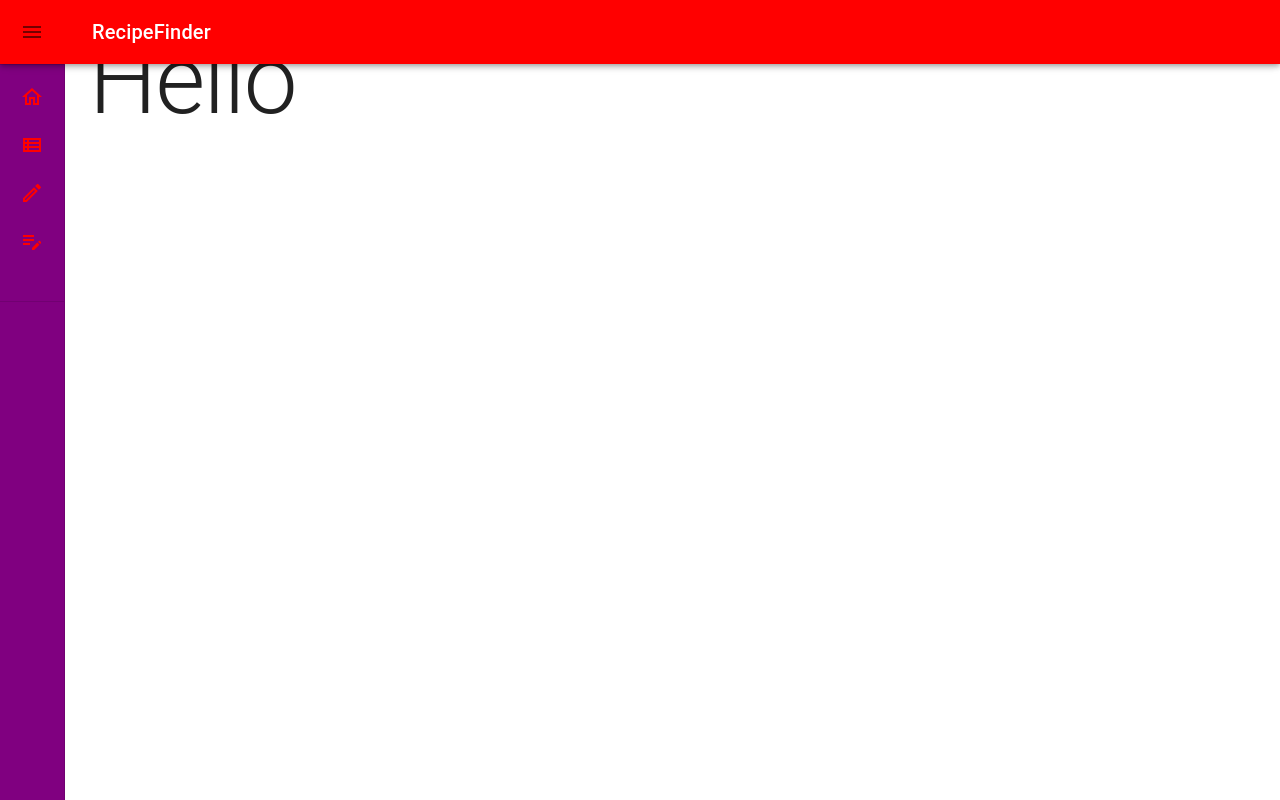
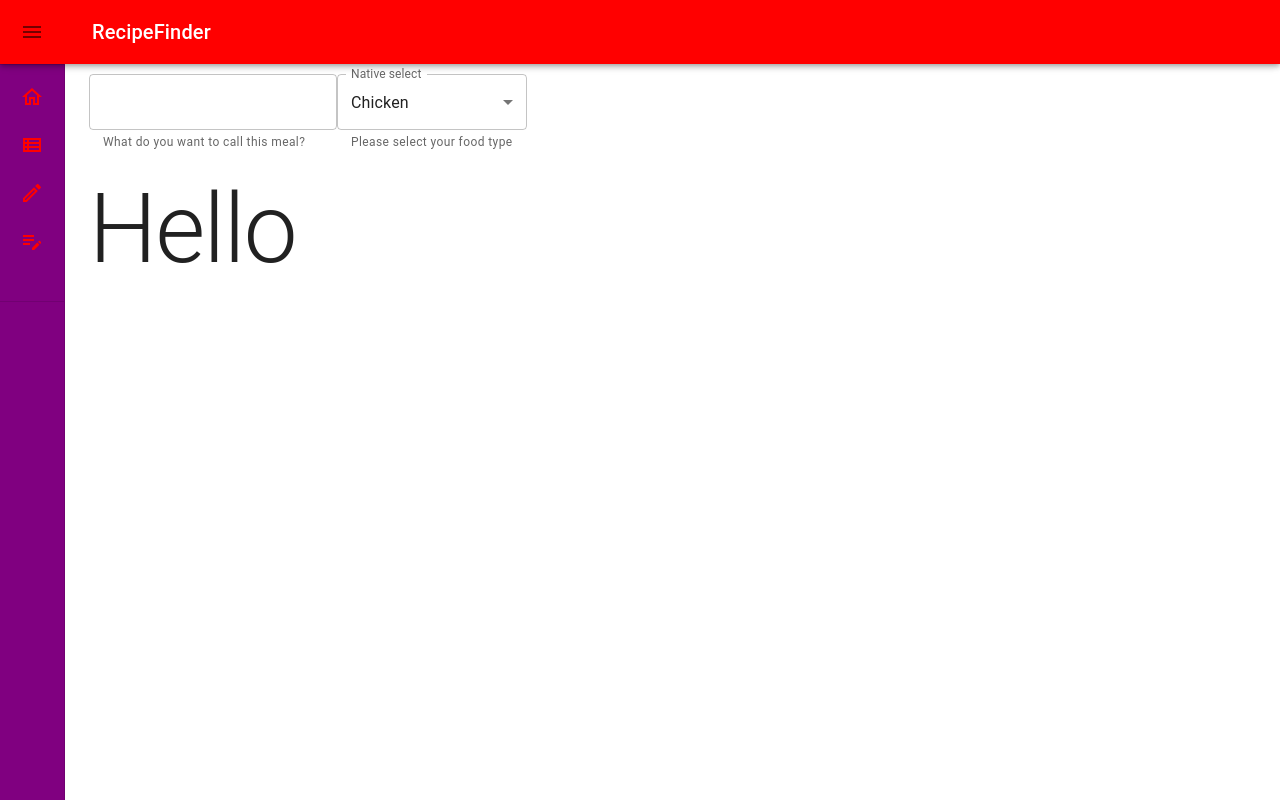
Before and after one commit to MidnightMicro/RecipeFinder, a React (Create React App) app: page /creator in a window 1280 px wide. Built offline with nearby package versions, Linux system fonts and the light colour scheme.

Commit message:
organized card

```diff
--- a/src/components/Creator.jsx
+++ b/src/components/Creator.jsx
@@ -1,6 +1,8 @@
 import React from "react";
-import { Box, Typography, useTheme } from "@mui/material";
+import { Box, Button, TextField, Typography, useTheme } from "@mui/material";
 import MiniDrawer from "./drawer";
+import SearchAppBar from "./NavBar";
+import { Form } from "react-router-dom";
 
 const drawerWidth = 240;
 
@@ -16,26 +18,81 @@ function RecipeCreator() {
     setOpen(false);
   };
 
+  const foodTypes = [
+    {
+      value:'Chicken'
+    },
+    {
+      value:'Beef'
+    },
+    {
+      value:'Seafood'
+    },
+    {
+      value:'Salads'
+    },
+    {
+      value:'Vegetarian'
+    }
+
+  ]
+
   return (
     <div>
-      <MiniDrawer open={open} handleDrawerOpen={handleDrawerOpen} handleDrawerClose={handleDrawerClose} />
+      {/* passes values in to make it move the content */}
+      <MiniDrawer
+        open={open}
+        handleDrawerOpen={handleDrawerOpen}
+        handleDrawerClose={handleDrawerClose}
+      />
+      {/*added transition to push data when the drawer is open vs closed */}
       <Box
         component="main"
         sx={{
           flexGrow: 1,
           p: 3,
+          marginTop: "50px",
           transition: (theme) =>
             theme.transitions.create("margin", {
               easing: theme.transitions.easing.sharp,
               duration: theme.transitions.duration.leavingScreen,
             }),
-          marginLeft: open ? `${drawerWidth}px` : `calc(${theme.spacing(7)} + 1px)`,
+          marginLeft: open
+            ? `${drawerWidth}px`
+            : `calc(${theme.spacing(7)} + 1px)`,
           [theme.breakpoints.up("sm")]: {
-            marginLeft: open ? `${drawerWidth}px` : `calc(${theme.spacing(8)} + 1px)`,
+            marginLeft: open
+              ? `${drawerWidth}px`
+              : `calc(${theme.spacing(8)} + 1px)`,
           },
         }}
       >
-        <Typography variant="h1">
+        <Box component="form">
+          <div>
+            <TextField
+            id="outlined-basic"
+            helperText="What do you want to call this meal?">
+               Meal Name
+               </TextField>
+            <TextField
+            id="outlined-select-currency-native"
+            select
+            label="Native select"
+            defaultValue="Chicken"
+            SelectProps={{
+              native: true,
+            }}
+            helperText="Please select your food type"
+            >
+              {foodTypes.map((option) =>
+              <option key={option.value} value={option.value}>{option.value}</option>)}
+            </TextField>
+            <Button>
+
+            </Button>
+          </div>
+        </Box>
+        <Typography variant="h1" sx={{ marginTop: "20px" }}>
           Hello
         </Typography>
       </Box>
--- a/src/components/Recipes.js
+++ b/src/components/Recipes.js
@@ -1,6 +1,7 @@
 import { Link } from "react-router-dom";
 import React, { useState, useEffect } from "react";
 import SearchAppBar from "./NavBar.js";
+import MiniDrawer from "./drawer.js";
 import ResponsiveDrawer from "./drawer.js";
 import {
   Accordion,
@@ -28,6 +29,7 @@ import {
   DialogTitle,
   DialogContent,
   Dialog,
+  Tooltip,
 } from "@mui/material";
 import RecipeReviewCard from "./CardRecipe.js";
 import CustomizedDialogs from "./CardInfo.js";
@@ -48,6 +50,7 @@ import TO from "./Photos/TO.jpg";
 import PSS from "./Photos/PSS.jpg";
 import TSF from "./Photos/TSF.jpg";
 import { useTheme } from "@mui/material";
+import { useRef } from "react";
 
 const recipes = [
   {
@@ -160,6 +163,7 @@ function Recipes() {
   const [selectedRecipe, setSelectedRecipe] = useState(null);
   const [mealId,setMealId] = useState([]);
   const theme = useTheme();
+  const divRef = useRef(null);
 
   const [searchQuery, setSearchQuery] = useState(
     localStorage.getItem("searchQuery") || "Chicken"
@@ -272,10 +276,17 @@ function Recipes() {
     return shuffledArray;
 }
 
-
+const windowScroll = () =>{
+  divRef.current.scrollTo({
+    top:0,
+    behavior:"smooth"
+    })
+  console.log("whomp")
+};
 
     const randomButton = () => {
     console.log(filteredRecipes)
+    console.log('pressed')
     const shuffledRecipes = shuffle(filteredRecipes);
     setFilteredRecipes(shuffledRecipes);
     }
@@ -293,6 +304,7 @@ function Recipes() {
 
   // const randomElement = recipes[Math.floor(Math.random() * recipes.length)];
   function randomSearch () {
+
     fetch(`https://www.themealdb.com/api/json/v1/1/random.php`)
       .then((response) => {
         if (!response.ok) {
@@ -316,13 +328,27 @@ function Recipes() {
   const label = { inputProps: { "aria-label": "Switch demo" } };
   const drawerWidth = 240;
 
+  const combineIngredientsWithMeasurements = (recipe) => {
+    const combined = [];
+    for (let i = 1; i <= 20; i++) {
+      const ingredientKey = `strIngredient${i}`;
+      const measureKey = `strMeasure${i}`;
+      if (recipe[ingredientKey] && recipe[measureKey]) {
+        combined.push(`${recipe[measureKey]} ${recipe[ingredientKey]}`);
+      } else if (recipe[ingredientKey]) {
+        combined.push(recipe[ingredientKey]);
+      }
+    }
+    return combined;
+  };
+
 
   return (
     <div>
       <Box style={{
         backgroundImage:
             'url("https://static.vecteezy.com/system/resources/previews/037/349/588/non_2x/ai-generated-wood-background-with-chalkboard-and-lemon-free-photo.jpg")',
-        marginTop:'50px',
+
         backgroundSize: "cover",
         backgroundRepeat:"no-repeat",
         height:'100vh',
@@ -330,11 +356,12 @@ function Recipes() {
         overflow:"auto",
       }}>
 
-      <ResponsiveDrawer open={open} handleDrawerOpen={handleDrawerOpen} handleDrawerClose={handleDrawerClose}/>
+      <MiniDrawer open={open} handleDrawerOpen={handleDrawerOpen} handleDrawerClose={handleDrawerClose}/>
       {/* <SearchAppBar /> */}
       <Box
 component="main"
 sx={{
+  marginTop:'auto',
   flexGrow: 1,
   p: 3,
   transition: (theme) =>
@@ -349,14 +376,18 @@ sx={{
 }}
     >
 
-      <Box>
+      <Box position='relative'>
         <Grid
           container
+          /* The above code is a comment in JavaScript. It is not performing any specific action in the
+          code, but it is used to provide information or explanations about the code for developers
+          who read it. In this case, the comment mentions "position" and " */
+
           columns={12}
           direction="row"
           justifyContent="center"
           alignItems="center"
-          sx={{ margin: "0 auto" }}
+          sx={{ marginTop: "10px", position:'sticky', top:5, zIndex:2 }}
         >
           <Switch
             {...label}
@@ -368,7 +399,7 @@ sx={{
             container
             xs={6}
             sx={{
-              marginTop: 4,
+              marginTop: 8,
               marginBottom: 5,
               backgroundColor: "rgba(0, 24, 0, 0.67)",
               border: 1,
@@ -429,6 +460,7 @@ sx={{
                 <Grid item></Grid>
                 <Button onClick={randomSearch}>Random</Button>
                 <Button onClick={randomButton}>Randomize</Button>
+
               </form>
             </Grid>
           </Grid>
@@ -436,17 +468,19 @@ sx={{
         <Grid
           container
           spacing={4}
+          position='relative'
           sx={{
             display: "flex",
             alignItems: "center",
             justifyContent: "center",
             overflow:'auto',
-            height:'100vh',
+            // height:'100vh',
           }}
+
         >
             {filteredRecipes && filteredRecipes.length > 0 ? (
         filteredRecipes.map((item) => (
-          <Grid item key={item.id}>
+          <Grid item key={item.id} ref={divRef}>
             <Paper>
               <Card sx={{ maxWidth: 1000, maxHeight: 1000 }}>
                 <CardHeader
@@ -458,6 +492,7 @@ sx={{
                   title={item.strMeal}
                   subheader={item.strCategory}
                 />
+
                 <CardMedia
                   component="img"
                   height="500"
@@ -473,9 +508,28 @@ sx={{
             </Paper>
 
             {selectedRecipe && (
-        <Dialog open={open} onClose={handleClose}>
+
+        <Dialog open={open} onClose={handleClose} maxWidth="lg">
           <DialogTitle sx={{ m: 0, p: 2 }}>
-            Modal title {selectedRecipe.idMeal}
+            <div>
+            <Typography variant="h2">{selectedRecipe.strMeal}</Typography>
+                  {selectedRecipe.strYoutube ? (
+                    <Button onClick={() => window.open(selectedRecipe.strYoutube)}
+                    variant="contained">
+                      Play Video
+                    </Button>
+                  ) : (
+                    <Tooltip title="No Video Available">
+                      <span>
+                    <Button variant="outlined" disabled >
+                      Play Video
+                    </Button>
+                    </span>
+                    </Tooltip>
+                  )}
+          <Button color="secondary" onClick={()=>{window.open(selectedRecipe.strSource); }}>Show me more</Button>
+            </div>
+
             <IconButton
               aria-label="close"
               onClick={handleClose}
@@ -490,14 +544,27 @@ sx={{
             </IconButton>
           </DialogTitle>
           <DialogContent dividers>
-            <Typography gutterBottom>{selectedRecipe.strMeal}</Typography>
-            <Typography>{selectedRecipe.strInstructions}</Typography>
-            <CardMedia
+          <CardMedia
               component="img"
               height="500"
               image={selectedRecipe.strMealThumb}
               alt="Recipe Image"
             />
+
+<Typography variant="h4">Steps</Typography>
+            {selectedRecipe.strInstructions.split('\r').map((instruction, index) => (
+              <ol key={index} >
+                {instruction}
+              </ol>
+
+            ))}
+            <Typography variant="h4">Ingredients</Typography>
+           {combineIngredientsWithMeasurements(selectedRecipe).map((ingredient, index) => (
+                    <li key={index} >
+                      {ingredient}
+                    </li>
+                  ))}
+
           </DialogContent>
         </Dialog>
       )}
```
